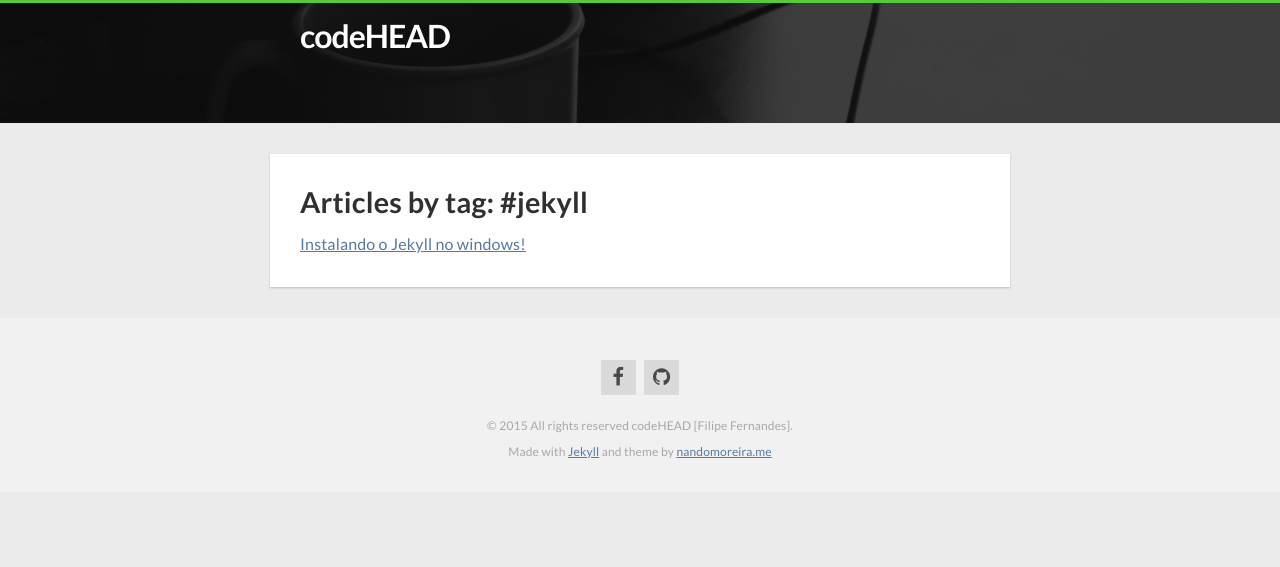
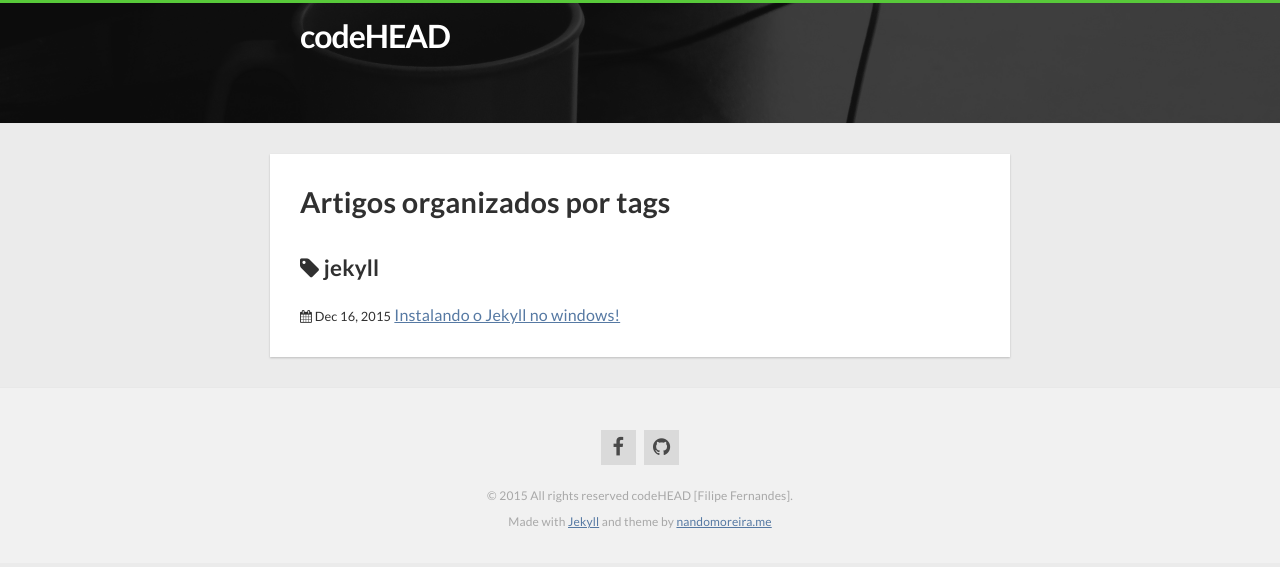
Before and after one commit to filipe-caf/filipe-caf.github.io, a Jekyll site: the page built from blog/tag/jekyll.md, in a window 1280 px wide. Shown: the top 567 px of the page. Built offline with Jekyll 4.4.1, drawn with Linux system fonts in a browser that asks for light colours; nearby versions of some CDN libraries.

Commit message:
Layout Blog by tah

```diff
--- a/_layouts/blog_by_tag.html
+++ b/_layouts/blog_by_tag.html
@@ -3,12 +3,13 @@ layout: default
 ---
 <article class="post container card">
   <header class="post-header">
-    <h1 class="post-title">Articles by tag: #{{ page.tag }}</h1>
+    <h1 class="post-title">Artigos organizados por tags</h1><br>
+    <h3 class="post-title"><i class="fa fa-tag"></i><a href="{{ post.url }}"> {{ page.tag }}</a></h3>
   </header>
   <div class="post-content">
     {% if site.tags[page.tag] %}
         {% for post in site.tags[page.tag] %}
-			<a href="{{ post.url }}/">{{ post.title }}</a>
+            <small><i class="fa fa-calendar"></i> {{ post.date | date: "%b %-d, %Y" }}</small> <a href="{{ post.url }}/">{{ post.title }} </a>
         {% endfor %}
     {% else %}
         <p>There are no posts for this tag.</p>
```
Lines whose indentation alone changed are shown as unchanged.
